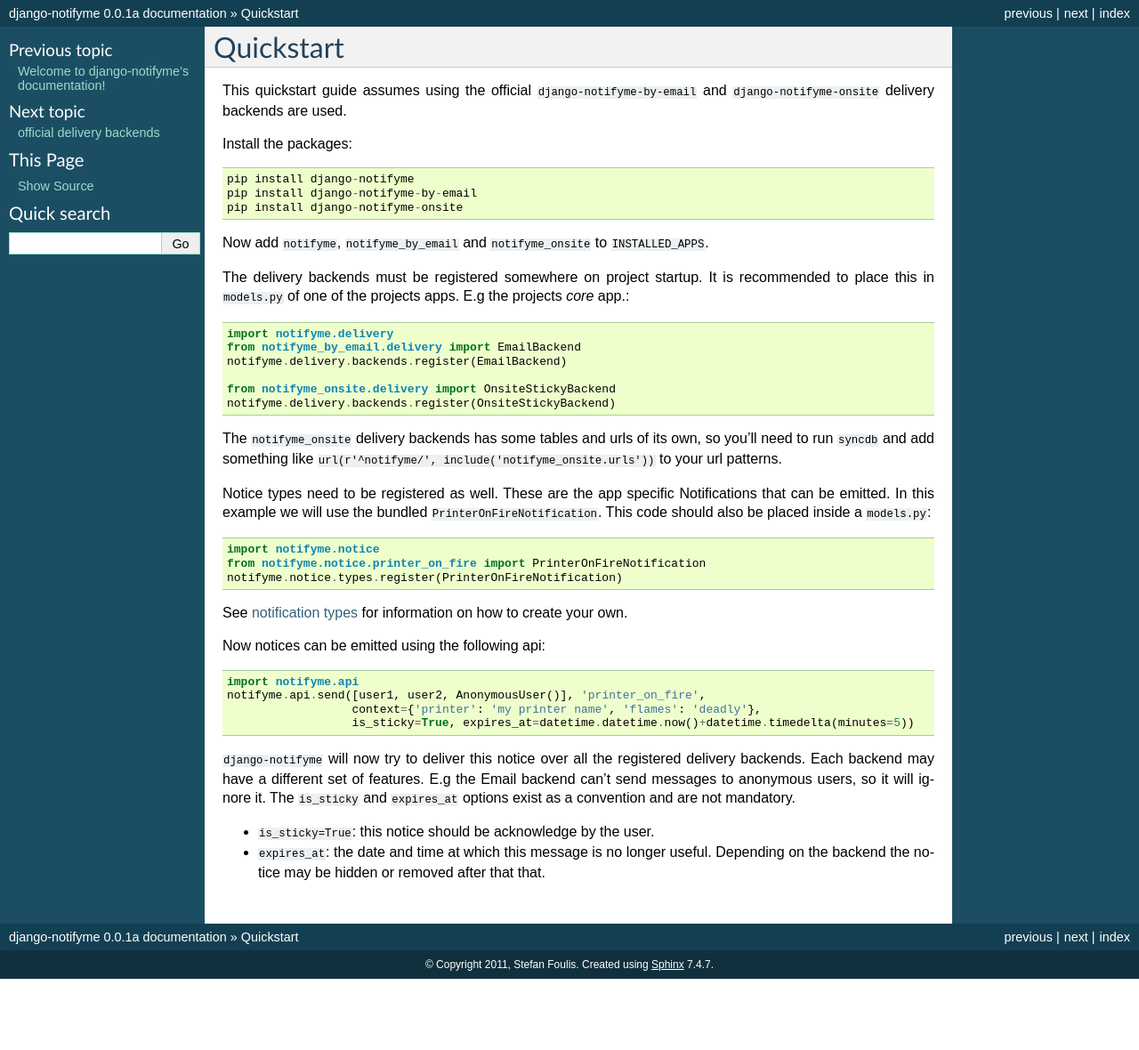
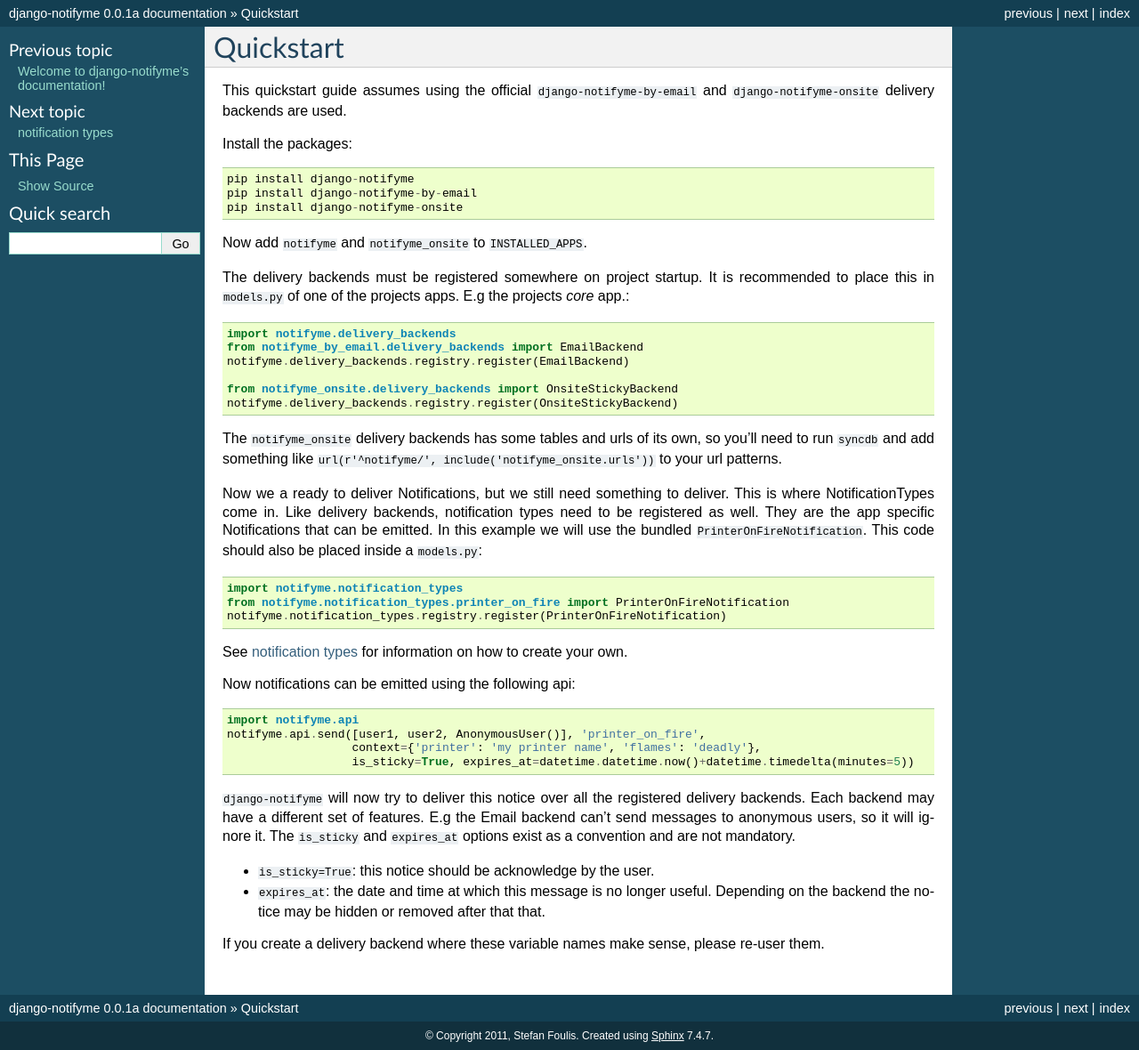
Before and after one commit to stefanfoulis/django-notifyme, a Sphinx documentation site: the page built from docs/quickstart.rst, in a window 1280 px wide. Shown: the whole page at 89% size. Built offline with Sphinx 7.4.7, drawn with Linux system fonts in a browser that asks for light colours; before the commit the page ends 1100 px from its top, so only the background shows below that.

```diff
--- a/docs/official_delivery_backends.rst
+++ /dev/null
@@ -1,2 +0,0 @@
-official delivery backends
-==========================
--- a/docs/quickstart.rst
+++ b/docs/quickstart.rst
@@ -10,34 +10,36 @@ Install the packages::
     pip install django-notifyme-by-email
     pip install django-notifyme-onsite
 
-Now add ``notifyme``, ``notifyme_by_email`` and ``notifyme_onsite`` to ``INSTALLED_APPS``.
+Now add ``notifyme`` and ``notifyme_onsite`` to ``INSTALLED_APPS``.
 
 The delivery backends must be registered somewhere on project startup. It is recommended to place this in ``models.py``
 of one of the projects apps. E.g the projects `core` app.::
 
-    import notifyme.delivery
-    from notifyme_by_email.delivery import EmailBackend
-    notifyme.delivery.backends.register(EmailBackend)
+    import notifyme.delivery_backends
+    from notifyme_by_email.delivery_backends import EmailBackend
+    notifyme.delivery_backends.registry.register(EmailBackend)
 
-    from notifyme_onsite.delivery import OnsiteStickyBackend
-    notifyme.delivery.backends.register(OnsiteStickyBackend)
+    from notifyme_onsite.delivery_backends import OnsiteStickyBackend
+    notifyme.delivery_backends.registry.register(OnsiteStickyBackend)
 
 The ``notifyme_onsite`` delivery backends has some tables and urls of its own, so you'll need to run ``syncdb`` and add
 something like ``url(r'^notifyme/', include('notifyme_onsite.urls'))`` to your url patterns.
 
-
-Notice types need to be registered as well. These are the app specific Notifications that can be emitted. In this
-example we will use the bundled ``PrinterOnFireNotification``. This code should also be placed inside a ``models.py``::
+Now we a ready to deliver Notifications, but we still need something to deliver. This is where NotificationTypes come
+in.
+Like delivery backends, notification types need to be registered as well. They are the app specific Notifications that
+can be emitted. In this example we will use the bundled ``PrinterOnFireNotification``.
+This code should also be placed inside a ``models.py``::
 
 
-    import notifyme.notice
-    from notifyme.notice.printer_on_fire import PrinterOnFireNotification
-    notifyme.notice.types.register(PrinterOnFireNotification)
+    import notifyme.notification_types
+    from notifyme.notification_types.printer_on_fire import PrinterOnFireNotification
+    notifyme.notification_types.registry.register(PrinterOnFireNotification)
 
 
 See :ref:`notification_types` for information on how to create your own.
 
-Now notices can be emitted using the following api::
+Now notifications can be emitted using the following api::
 
     import notifyme.api
     notifyme.api.send([user1, user2, AnonymousUser()], 'printer_on_fire',
@@ -51,3 +53,5 @@ The ``is_sticky`` and ``expires_at`` options exist as a convention and are not m
 * ``is_sticky=True``: this notice should be acknowledge by the user.
 * ``expires_at``: the date and time at which this message is no longer useful. Depending on the backend the notice may
   be hidden or removed after that that.
+
+If you create a delivery backend where these variable names make sense, please re-user them.
```
Also changed, not shown: docs/index.rst (+7 -12 lines), docs/notification_types.rst (+5 -5 lines).
